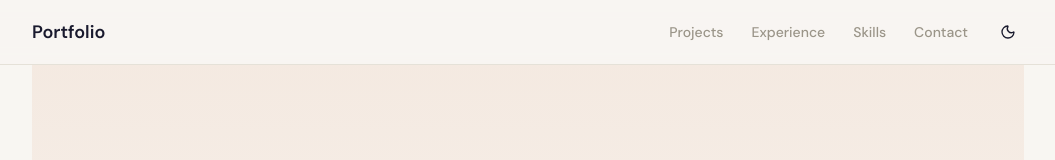
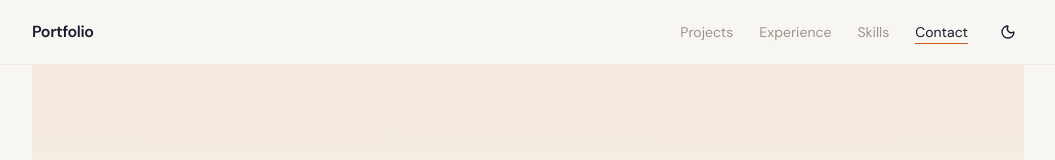
Before and after one commit to Miyunecadz/portfolio, a Next.js app: page / in a window 1280 px wide. Shown: the top 160 px of the page, without its empty margins (112-1167 px from the left). Built offline with nearby package versions, Linux system fonts and the light colour scheme; no server answers; the database is empty; a web font is replaced by a local one.

Commit message:
feat(public/mobile-nav): wire useActiveSection, BottomNav, BackToTop into PublicHeader

```diff
--- a/src/components/public/public-header.tsx
+++ b/src/components/public/public-header.tsx
@@ -1,7 +1,10 @@
 "use client"
 
+import { cn } from "@/lib/utils"
 import { DarkModeToggle } from "@/components/public/dark-mode-toggle"
-import { MobileNav } from "@/components/public/mobile-nav"
+import { useActiveSection } from "@/hooks/use-active-section"
+import { BottomNav } from "@/components/public/bottom-nav"
+import { BackToTop } from "@/components/public/back-to-top"
 
 const NAV_LINKS = [
   { href: "#projects", label: "Projects" },
@@ -10,43 +13,61 @@ const NAV_LINKS = [
   { href: "#contact", label: "Contact" },
 ]
 
+const SECTION_IDS = ["projects", "experience", "skills", "contact"]
+
 interface PublicHeaderProps {
   siteName: string
   topOffset?: string
 }
 
 export function PublicHeader({ siteName, topOffset = "top-0" }: PublicHeaderProps) {
+  const activeSection = useActiveSection(SECTION_IDS)
+
   return (
-    <header className={`fixed ${topOffset} left-0 right-0 z-50 border-b bg-background/80 backdrop-blur-sm`}>
+    <>
+      <header className={`fixed ${topOffset} left-0 right-0 z-50 border-b border-border/50 bg-background/85 backdrop-blur-md`}>
         <div className="max-w-5xl mx-auto px-4 h-16 flex items-center justify-between">
           {/* Site name / logo */}
-        <a href="#" className="font-semibold text-lg text-foreground hover:text-primary transition-colors">
+          <a
+            href="#"
+            className="font-semibold text-base text-foreground hover:text-primary transition-colors tracking-tight"
+          >
             {siteName}
           </a>
 
           {/* Desktop nav */}
           <div className="flex items-center gap-1">
-          <nav className="hidden md:flex items-center gap-1 mr-2">
-            {NAV_LINKS.map((link) => (
+            <nav className="hidden md:flex items-center gap-0.5 mr-2">
+              {NAV_LINKS.map((link) => {
+                const isActive = activeSection === link.href.slice(1)
+                return (
                   <a
                     key={link.href}
                     href={link.href}
-                className="px-3 py-2 text-sm font-medium text-muted-foreground hover:text-foreground transition-colors rounded-md hover:bg-accent"
+                    className={cn(
+                      "px-3 py-2 text-sm transition-colors rounded-md hover:bg-accent/60 relative group",
+                      isActive ? "text-foreground" : "text-muted-foreground hover:text-foreground"
+                    )}
                   >
                     {link.label}
+                    <span
+                      className={cn(
+                        "absolute inset-x-3 bottom-1.5 h-px bg-primary transition-transform origin-left",
+                        isActive ? "scale-x-100" : "scale-x-0 group-hover:scale-x-100"
+                      )}
+                    />
                   </a>
-            ))}
+                )
+              })}
             </nav>
 
             {/* Dark mode toggle — always visible */}
             <DarkModeToggle />
-
-          {/* Mobile hamburger — shown below md */}
-          <div className="md:hidden">
-            <MobileNav />
-          </div>
           </div>
         </div>
       </header>
+      <BottomNav activeSection={activeSection} />
+      <BackToTop />
+    </>
   )
 }
```
Lines whose indentation alone changed are shown as unchanged.
